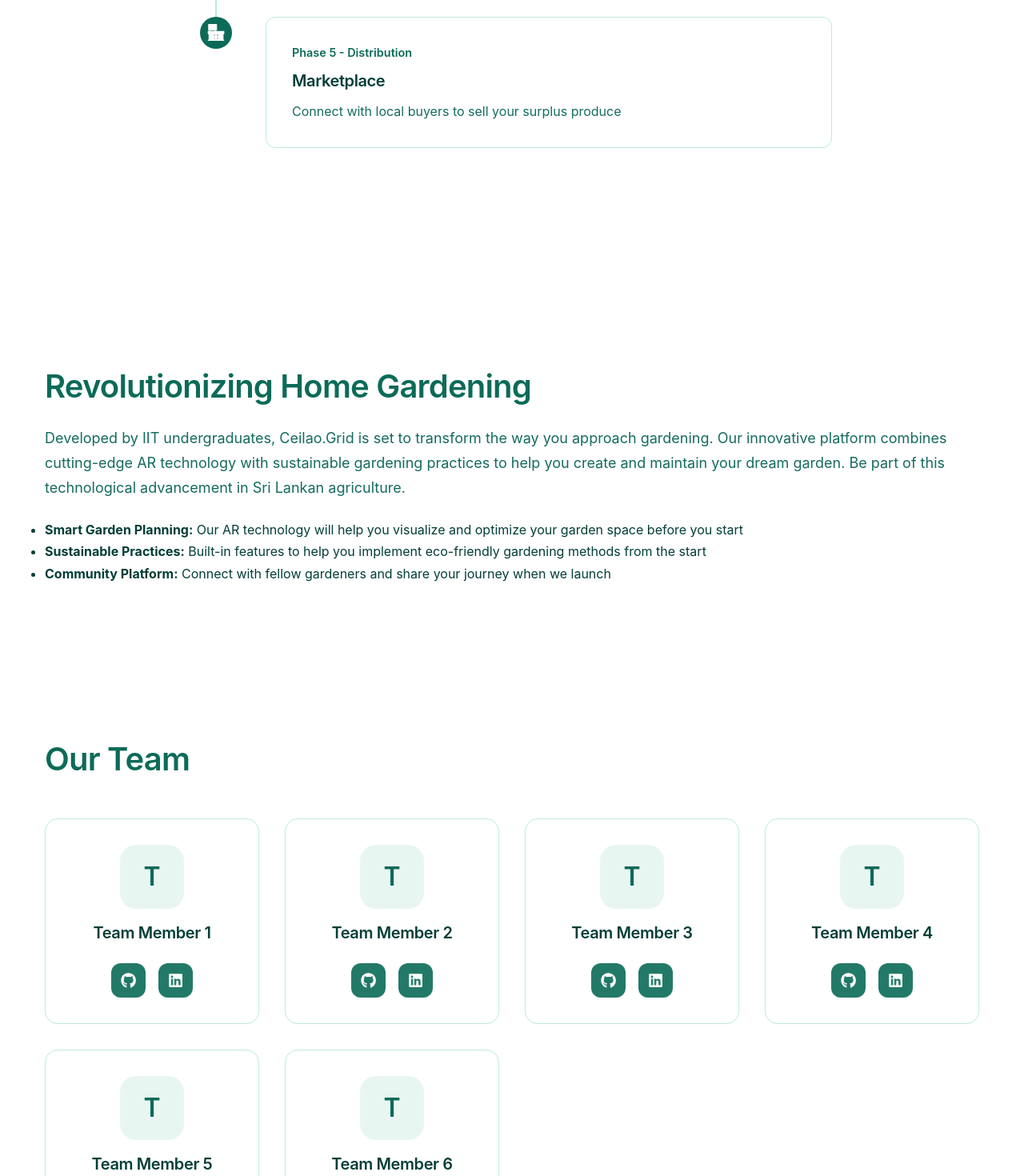
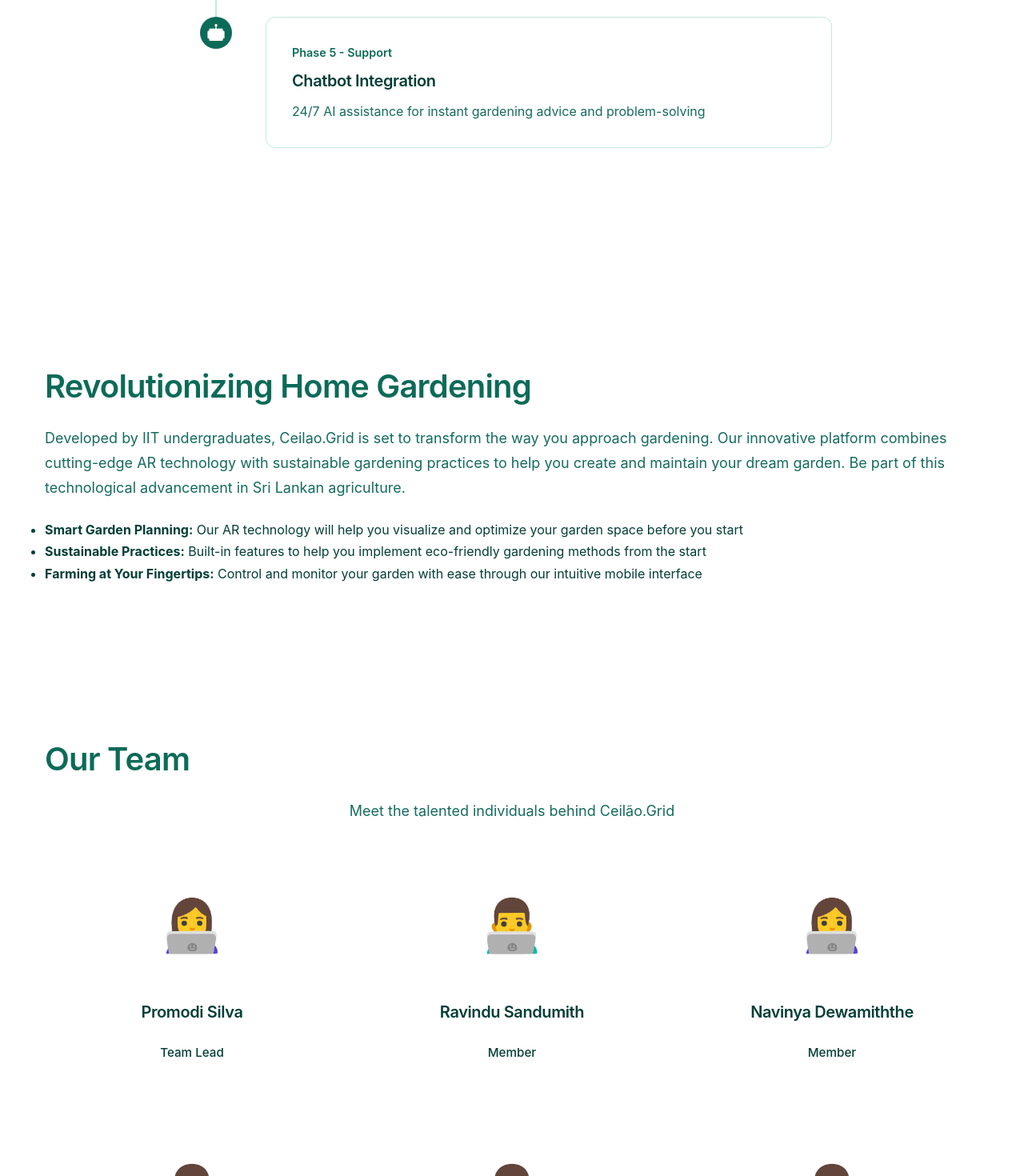
Before and after one commit to rasandu17/ceilaogrid-web, a React (Vite) app: page / in a window 1280 px wide. Shown: the part 1960-3430 px from the top of the page at 80% size. Built offline with nearby package versions, Linux system fonts and the light colour scheme.

Commit message:
updated design

```diff
--- a/src/components/About.jsx
+++ b/src/components/About.jsx
@@ -20,8 +20,8 @@ const About = () => {
               implement eco-friendly gardening methods from the start
             </li>
             <li>
-              <strong>Community Platform:</strong> Connect with fellow gardeners
-              and share your journey when we launch
+              <strong>Farming at Your Fingertips:</strong> Control and monitor your garden
+              with ease through our intuitive mobile interface
             </li>
           </ul>
         </div>
--- a/src/components/Features.jsx
+++ b/src/components/Features.jsx
@@ -16,24 +16,24 @@ const Features = () => {
     },
     {
       number: "3",
+      title: "Yield Calculation",
+      description: "Accurate predictions of harvest quantities and optimal timing",
+      icon: "📊",
+      date: "Phase 3 - Analytics"
+    },
+    {
+      number: "4",
       title: "Weather-Based Insights",
       description: "Smart irrigation and climate data to optimize your garden care",
       icon: "☀️",
-      date: "Phase 3 - Monitoring"
-    },
-    {
-      number: "4",
-      title: "Garden Health Monitoring",
-      description: "Proactive gardening tips and yield predictions for better results",
-      icon: "🌿",
-      date: "Phase 4 - Maintenance"
+      date: "Phase 4 - Monitoring"
     },
     {
       number: "5",
-      title: "Marketplace",
-      description: "Connect with local buyers to sell your surplus produce",
-      icon: "🏪",
-      date: "Phase 5 - Distribution"
+      title: "Chatbot Integration",
+      description: "24/7 AI assistance for instant gardening advice and problem-solving",
+      icon: "🤖",
+      date: "Phase 5 - Support"
     }
   ];
 
--- a/src/components/Header.css
+++ b/src/components/Header.css
@@ -11,7 +11,7 @@
 }
 
 .header.scrolled {
-    background: rgba(255, 255, 255, 0.98);
+    background-color: var(--primary-dark);
     box-shadow: 0 2px 20px rgba(12, 107, 88, 0.1);
     padding: 0.5rem 0;
 }
@@ -72,9 +72,8 @@
     transition: transform 0.3s ease;
 }
 
-.nav a:hover::after {
-    transform: scaleX(1);
-    transform-origin: left;
+.nav a:hover {
+    color: var(--primary-light);
 }
 
 .join-button {
--- a/src/components/Hero.jsx
+++ b/src/components/Hero.jsx
@@ -11,8 +11,8 @@ const Hero = () => {
     'AR Technology',
     'Smart Planning',
     'Weather Insights',
-    'Health Monitoring',
-    'Local Marketplace'
+    'Chatbot Integration',
+    'Yield Prediction'
   ];
 
   useEffect(() => {
--- /dev/null
+++ b/src/components/Team.css
@@ -0,0 +1,76 @@
+.team {
+  padding: 6rem 0;
+  background: var(--bg-dark);
+}
+
+.team-grid {
+  display: grid;
+  grid-template-columns: repeat(3, 1fr);
+  gap: 2rem;
+  margin-top: 3rem;
+}
+
+.team-card {
+  background: rgba(255, 255, 255, 0.03);
+  border-radius: 16px;
+  padding: 1.5rem;
+  text-align: center;
+  transition: all 0.3s ease;
+  border: 1px solid rgba(255, 255, 255, 0.1);
+  text-decoration: none;
+  cursor: pointer;
+  color: var(--text-white);
+}
+
+/* Override all link states to remove default blue */
+.team-card,
+.team-card:link,
+.team-card:visited,
+.team-card:active {
+  color: var(--text-white);
+}
+
+.team-card:hover {
+  transform: translateY(-5px);
+  background: rgba(255, 255, 255, 0.06);
+  border-color: var(--primary-color);
+}
+
+.member-emoji {
+  font-size: 4rem;
+  margin-bottom: 1rem;
+}
+
+.member-info h3 {
+  color: var(--text-white);
+  font-size: 1.25rem;
+  margin-bottom: 0.5rem;
+  transition: color 0.3s ease;
+}
+
+.team-card:hover .member-info h3 {
+  color: var(--primary-color); /* Our green color #326655 */
+}
+
+.member-info p {
+  color: var(--text-muted);
+  font-size: 0.95rem;
+}
+
+/* Responsive Design */
+@media (max-width: 1024px) {
+  .team-grid {
+    grid-template-columns: repeat(2, 1fr);
+  }
+}
+
+@media (max-width: 640px) {
+  .team-grid {
+    grid-template-columns: 1fr;
+  }
+
+  .team-card {
+    max-width: 320px;
+    margin: 0 auto;
+  }
+}
--- a/src/components/Team.jsx
+++ b/src/components/Team.jsx
@@ -1,37 +1,45 @@
+import React from 'react';
+import './Team.css';
 import { FaGithub, FaLinkedin } from 'react-icons/fa'; // Import social icons
 import { FaCode, FaDesktop, FaDatabase, FaMobile, FaBrain, FaClipboardCheck } from 'react-icons/fa'; // Import role-specific icons
 
 const Team = () => {
   const teamMembers = [
     {
-      name: "Team Member 1",
-      github: "#",
-      linkedin: "#",
+      name: "Promodi Silva",
+      role: "Team Lead",
+      emoji: "👩‍💻",
+      github: "https://github.com/Pramodi25"
     },
     {
-      name: "Team Member 2",
-      github: "#",
-      linkedin: "#",
+      name: "Ravindu Sandumith",
+      role: "Member",
+      emoji: "👨‍💻",
+      github: "https://github.com/rasandu17"
     },
     {
-      name: "Team Member 3",
-      github: "#",
-      linkedin: "#",
+      name: "Navinya Dewamiththe",
+      role: "Member",
+      emoji: "👩‍💻",
+      github: "https://github.com/Navinya20"
     },
     {
-      name: "Team Member 4",
-      github: "#",
-      linkedin: "#",
+      name: "Akila Sandakelum",
+      role: "Member",
+      emoji: "👨‍💻",
+      github: "https://github.com/Akilalochana"
     },
     {
-      name: "Team Member 5",
-      github: "#",
-      linkedin: "#",
+      name: "Pujana Rathnayake",
+      role: "Member",
+      emoji: "👨‍💻",
+      github: "https://github.com/pujanar"
     },
     {
-      name: "Team Member 6",
-      github: "#",
-      linkedin: "#",
+      name: "Yuneth Samarasinghe",
+      role: "Member",
+      emoji: "👨‍💻",
+      github: "https://github.com/YunethSamarasinghe"
     }
   ];
 
@@ -39,34 +47,27 @@ const Team = () => {
     <section className="team" id="team">
       <div className="container">
         <h2>Our Team</h2>
+        <p className="section-desc">
+          Meet the talented individuals behind Ceilão.Grid
+        </p>
+
         <div className="team-grid">
           {teamMembers.map((member, index) => (
-            <div key={index} className="team-card reveal">
+            <a
+              key={index}
+              href={member.github}
+              target="_blank"
+              rel="noopener noreferrer"
+              className="team-card"
+            >
+              <div className="member-emoji">
+                {member.emoji}
+              </div>
               <div className="member-info">
-                <div className="member-avatar">
-                  <span>{member.name.charAt(0)}</span>
-                </div>
                 <h3>{member.name}</h3>
+                <p>{member.role}</p>
               </div>
-              <div className="social-container">
-                <a
-                  href={member.github}
-                  target="_blank"
-                  rel="noopener noreferrer"
-                  className="social-link"
-                >
-                  <FaGithub />
-                </a>
-                <a
-                  href={member.linkedin}
-                  target="_blank"
-                  rel="noopener noreferrer"
-                  className="social-link"
-                >
-                  <FaLinkedin />
-                </a>
-              </div>
-            </div>
+            </a>
           ))}
         </div>
       </div>
--- /dev/null
+++ b/src/styles/variables.css
@@ -0,0 +1,22 @@
+:root {
+  /* Primary Colors */
+  --primary-color: #326655;    /* Main green color */
+  --primary-light: #3d7c67;    /* Lighter shade of primary */
+  --primary-dark: #264d40;     /* Darker shade of primary */
+
+  /* Text Colors */
+  --text-white: #ffffff;       /* Pure white text */
+  --text-light: #e2e8f0;      /* Light gray text */
+  --text-muted: #94a3b8;      /* Muted text color */
+
+  /* Background Colors */
+  --bg-dark: rgba(255, 255, 255, 0.03);    /* Subtle white overlay */
+  --bg-hover: rgba(255, 255, 255, 0.05);   /* Hover state background */
+
+  /* Border Colors */
+  --border-color: rgba(255, 255, 255, 0.1); /* Subtle borders */
+
+  /* Social Button Colors */
+  --social-bg: #ffffff;        /* White background */
+  --social-text: #326655;      /* Primary green for social buttons */
+}
```
Also changed, not shown: src/components/Contact.css (added, +12 -0 lines).
